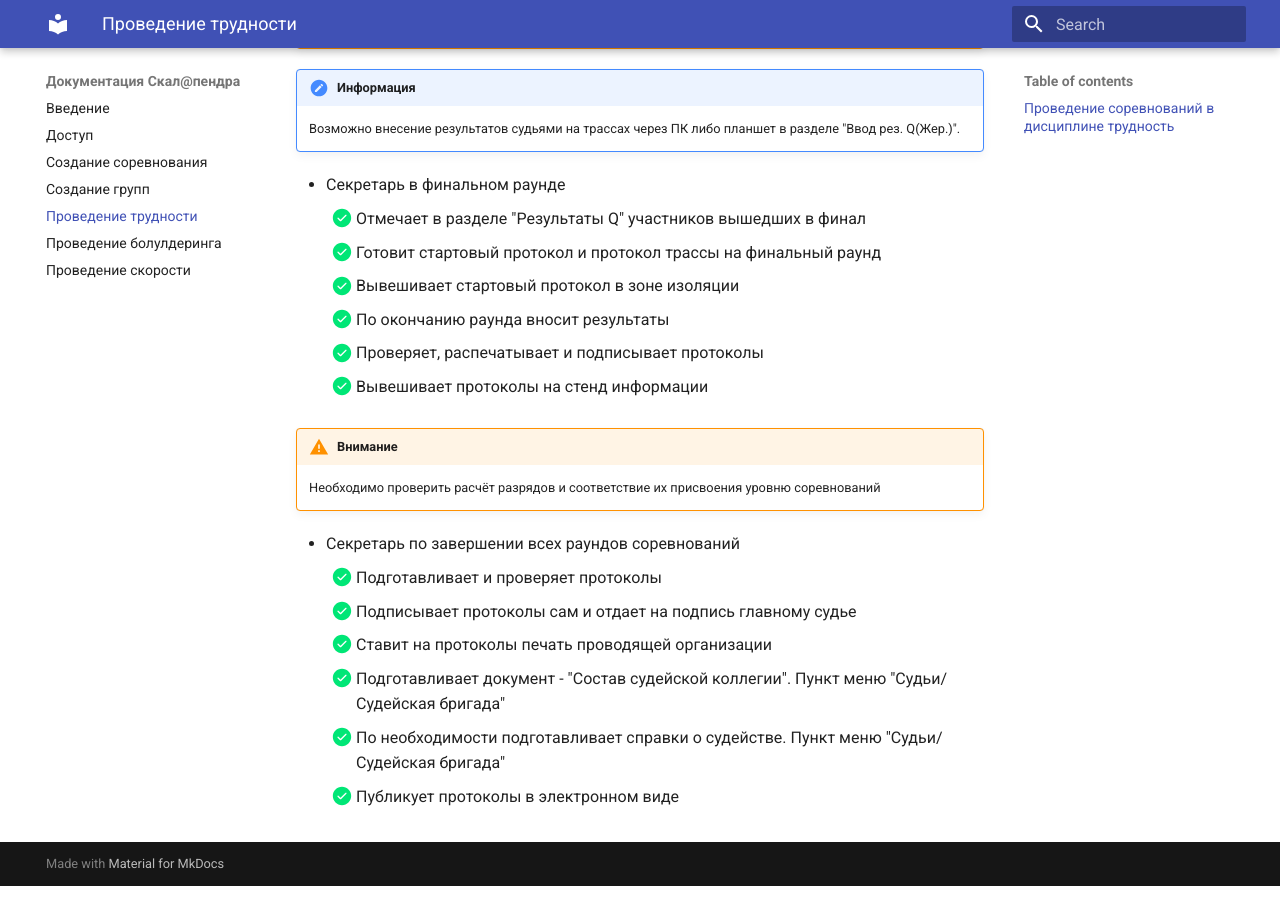
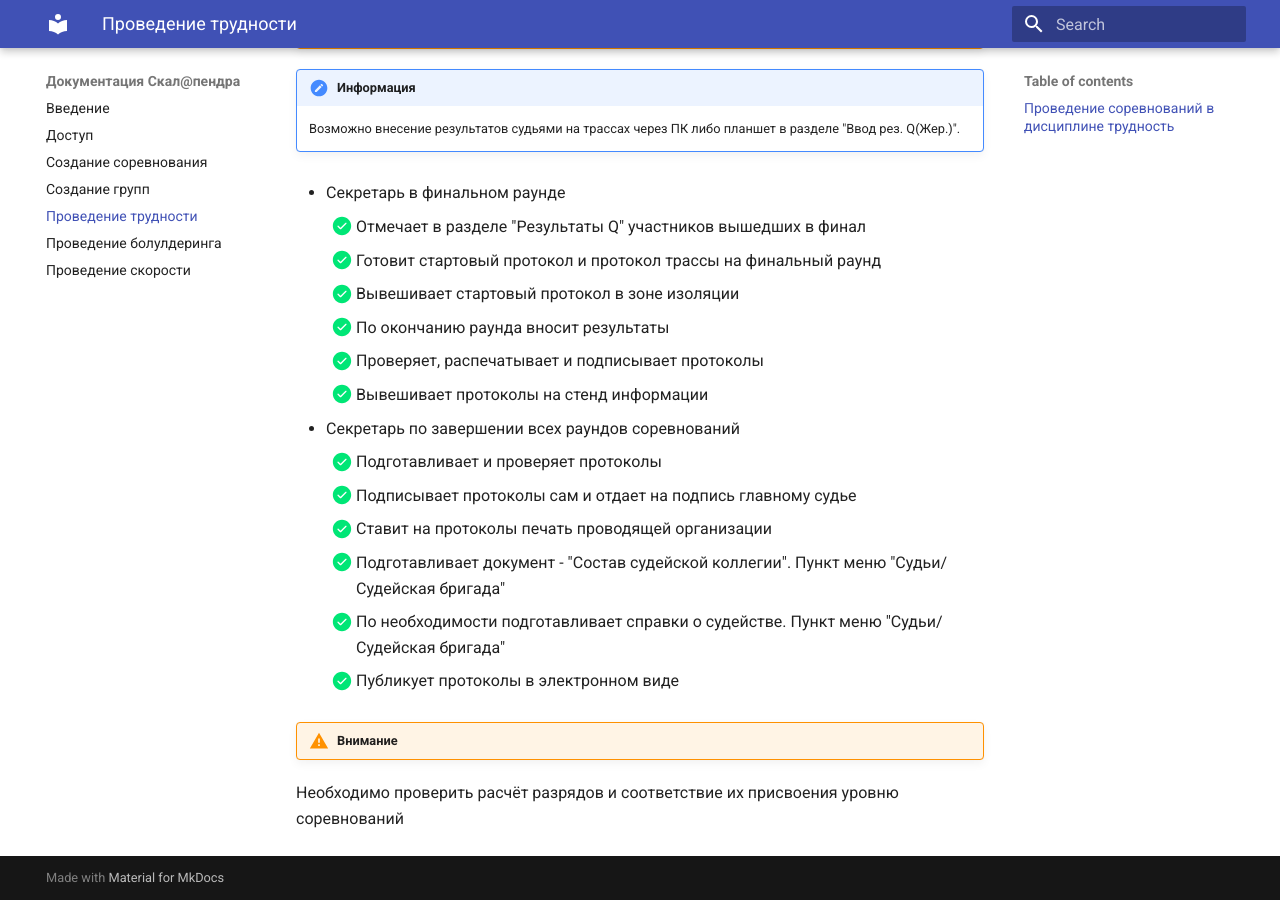
Before and after one commit to alptur/scaladocs, an MkDocs documentation site: the page built from docs/howtotrud.md, in a window 1280 px wide and 900 px high, scrolled down 1055 px. Built offline with MkDocs 1.6.1 and Material for MkDocs 9.7.7, drawn with Linux system fonts in a browser that asks for light colours; some of the changed lines change nothing that is shown.

Commit message:
Проведение трудности

```diff
--- a/docs/howtotrud.md
+++ b/docs/howtotrud.md
@@ -43,10 +43,6 @@
     * [x] Проверяет, распечатывает и подписывает протоколы
     * [x] Вывешивает протоколы на стенд информации
 
-!!! warning "Внимание"
-    Необходимо проверить расчёт разрядов и соответствие их присвоения
-    уровню соревнований
-
 * Секретарь по завершении всех раундов соревнований
     * [x] Подготавливает и проверяет протоколы
     * [x] Подписывает протоколы сам и отдает на подпись главному судье
@@ -54,3 +50,7 @@
     * [x] Подготавливает документ - "Состав судейской коллегии". Пункт меню "Судьи/Судейская бригада"
     * [x] По необходимости подготавливает справки о судействе. Пункт меню "Судьи/Судейская бригада"
     * [x] Публикует протоколы в электронном виде
+
+!!! warning "Внимание"
+Необходимо проверить расчёт разрядов и соответствие их присвоения
+уровню соревнований
```
